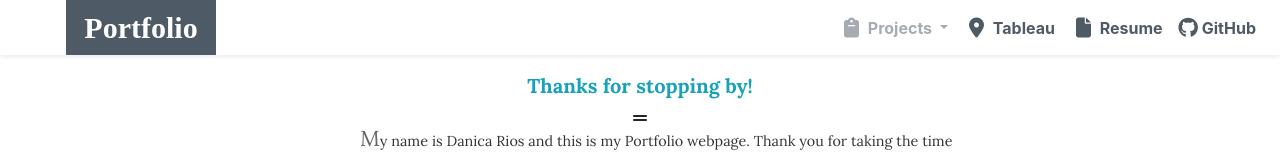
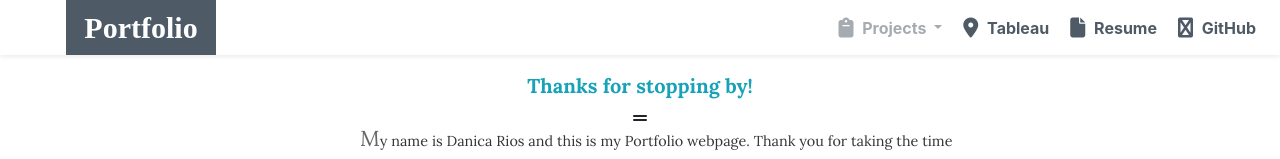
Before and after one commit to danicacodes/danicacodes.github.io, a plain HTML site: page index.html in a window 1280 px wide. Shown: the top 159 px of the page. Drawn offline with nearby package versions, Linux system fonts and the light colour scheme; a web font is replaced by a local one.

Commit message:
Fiddling with Github icon

```diff
--- a/index.html
+++ b/index.html
@@ -78,7 +78,7 @@
                     </li>
                     <li class="nav-item">
                         <a class="nav-link" href="https://github.com/danicacodes">
-                            <span class="fab fa-github fa-lg"></span>
+                            <span class="fas fa-github fa-fw fa-lg"></span>
                             GitHub
                         </a>
                     </li>
```
